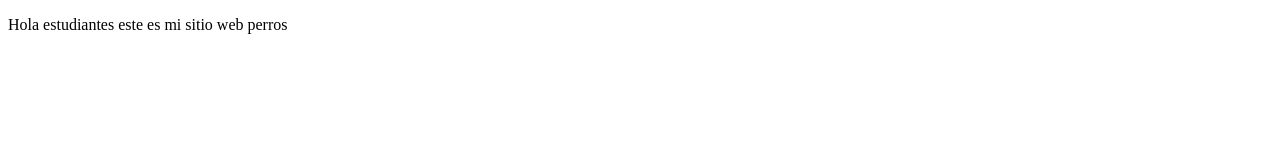
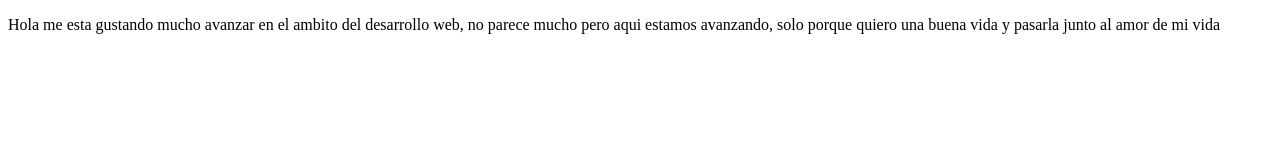
Before and after one commit to Uncletetsuo/ProyectoDemoPrework, a plain HTML site: page index.html in a window 1280 px wide. Drawn offline with Linux system fonts and the light colour scheme.

Commit message:
cambios de texto

```diff
--- a/index.html
+++ b/index.html
@@ -7,6 +7,6 @@
     <title>Ubuntu perros</title>
 </head>
 <body>
-    <p>Hola estudiantes este es mi sitio web perros</p>
+    <p>Hola me esta gustando mucho avanzar en el ambito del desarrollo web, no parece mucho pero aqui estamos avanzando, solo porque quiero una buena vida y pasarla junto al amor de mi vida </p>
 </body>
 </html>
```
